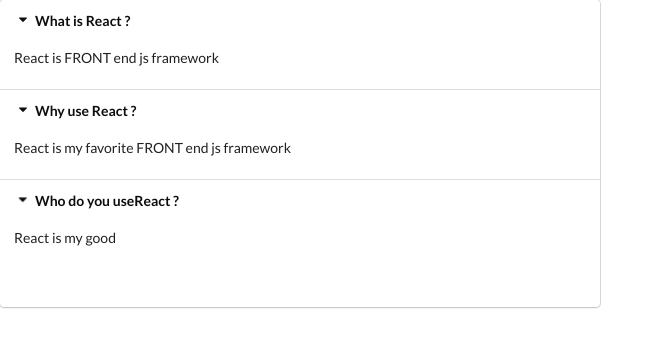
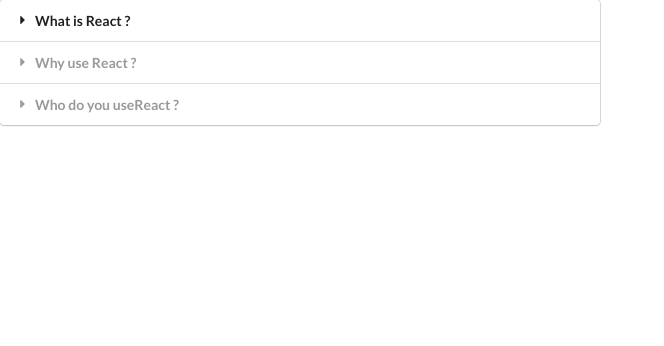
Before and after one commit to limozaza/hooks, a React (Create React App) app: page / in a window 1280 px wide. Shown: the top 346 px of the page, without its empty margins (0-664 px from the left). Built offline with nearby package versions, Linux system fonts and the light colour scheme.

Commit message:
dynamic style class

```diff
--- a/src/components/Accordion.js
+++ b/src/components/Accordion.js
@@ -14,22 +14,23 @@
 
 
     const renderItems = items.map((item,index)=>{
+        const active = index ===activeIndex ? 'active' : '';
+
         return <React.Fragment key={item.title}>
                 <div
-                className="title active"
+                className={"title "+active}
                 onClick={()=>onTitleClick(index)}
                 >
                     <i className="dropdown icon"></i>
                     {item.title}
                 </div>
-                <div className="content active">
+                <div className={`content ${active}`}>
                     <p>{item.content}</p>
                 </div>
             </React.Fragment>
     });
     return <div className="ui styled accordion">
         {renderItems}
-        <h1>{activeIndex}</h1>
     </div>
 };
 
```
